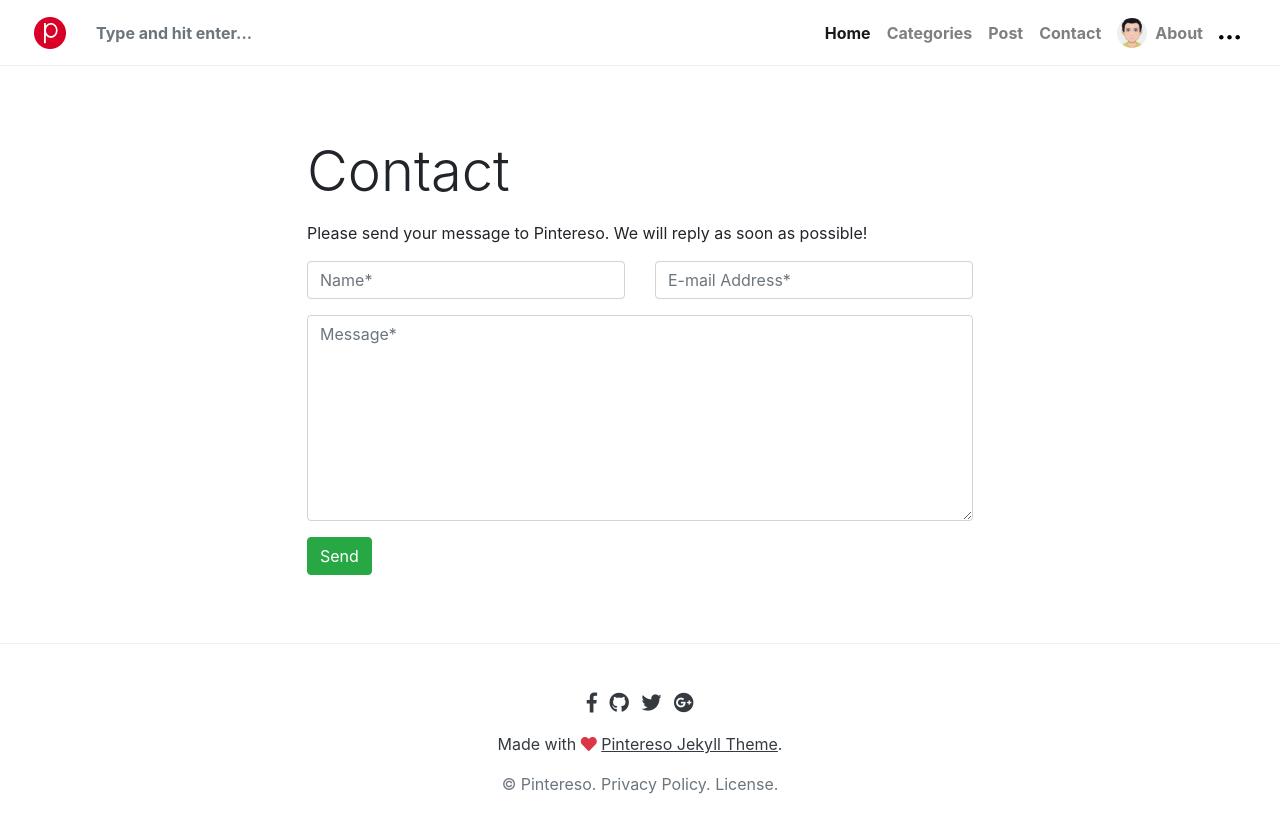
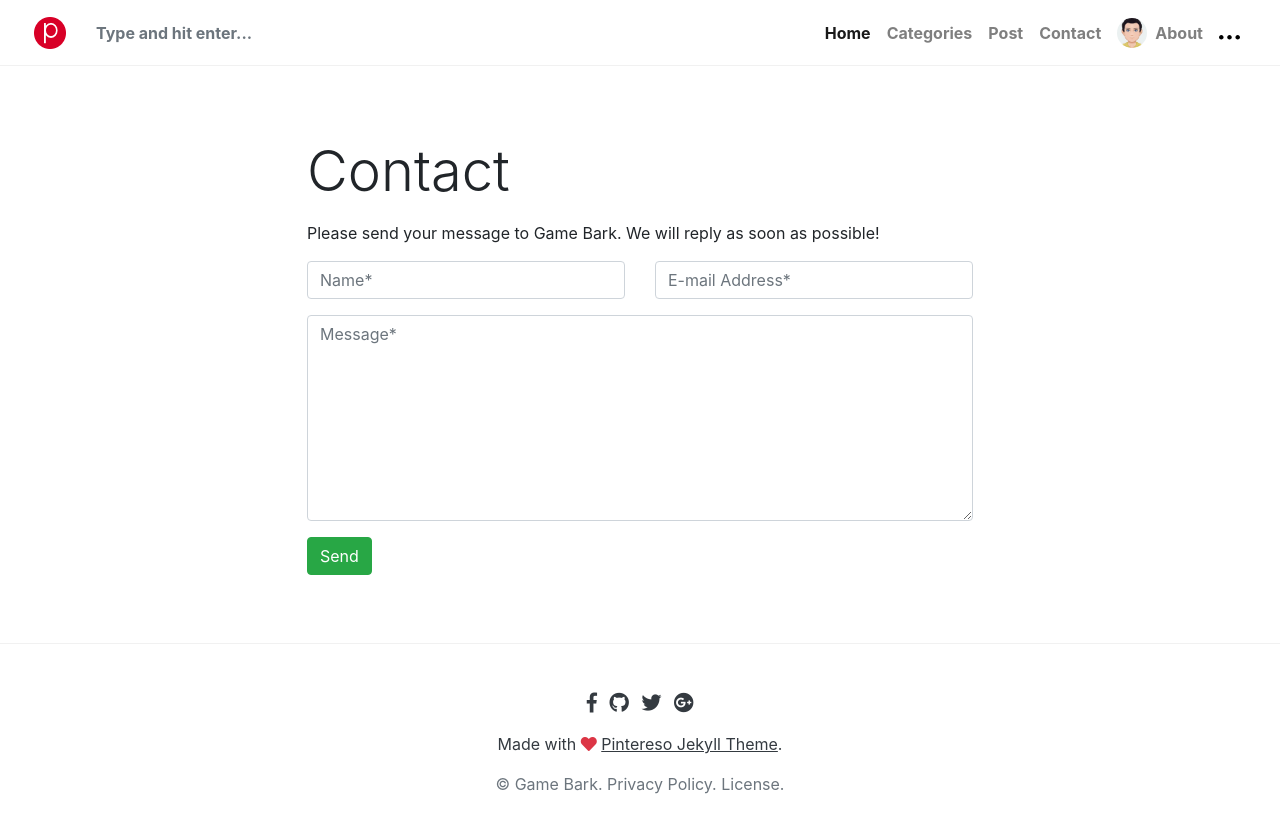
Before and after one commit to vicevolf/wishlist-gold, a Jekyll site: the page built from _pages/contact.md, in a window 1280 px wide. Shown: the top 833 px of the page. Built offline with Jekyll 4.4.1, drawn with Linux system fonts in a browser that asks for light colours; nearby versions of some CDN libraries; library files that are not in the unit come from our copies; comment, search, counter and statistics services are not loaded.

Commit message:
更新基础信息

```diff
--- a/_config.yml
+++ b/_config.yml
@@ -1,11 +1,11 @@
 # Site
-name: 'Pintereso'
-description: 'Pintereso is a free Jekyll theme for awesome people like you, Pinterest like.'
+name: 'Game Bark'
+description: '看好你的游戏愿望单！'
 logo: 'assets/images/logo.png'
 favicon: 'assets/images/logo.png'
-baseurl: '/template-pintereso-bootstrap-jekyll'
+# baseurl: '/template-pintereso-bootstrap-jekyll'
 avatar: 'assets/images/sal.jpg'
-disqus: 'demowebsite'
+# disqus: 'demowebsite'
 email: 'wowthemesnet@gmail.com'
 
 include: ["_pages"]
```
